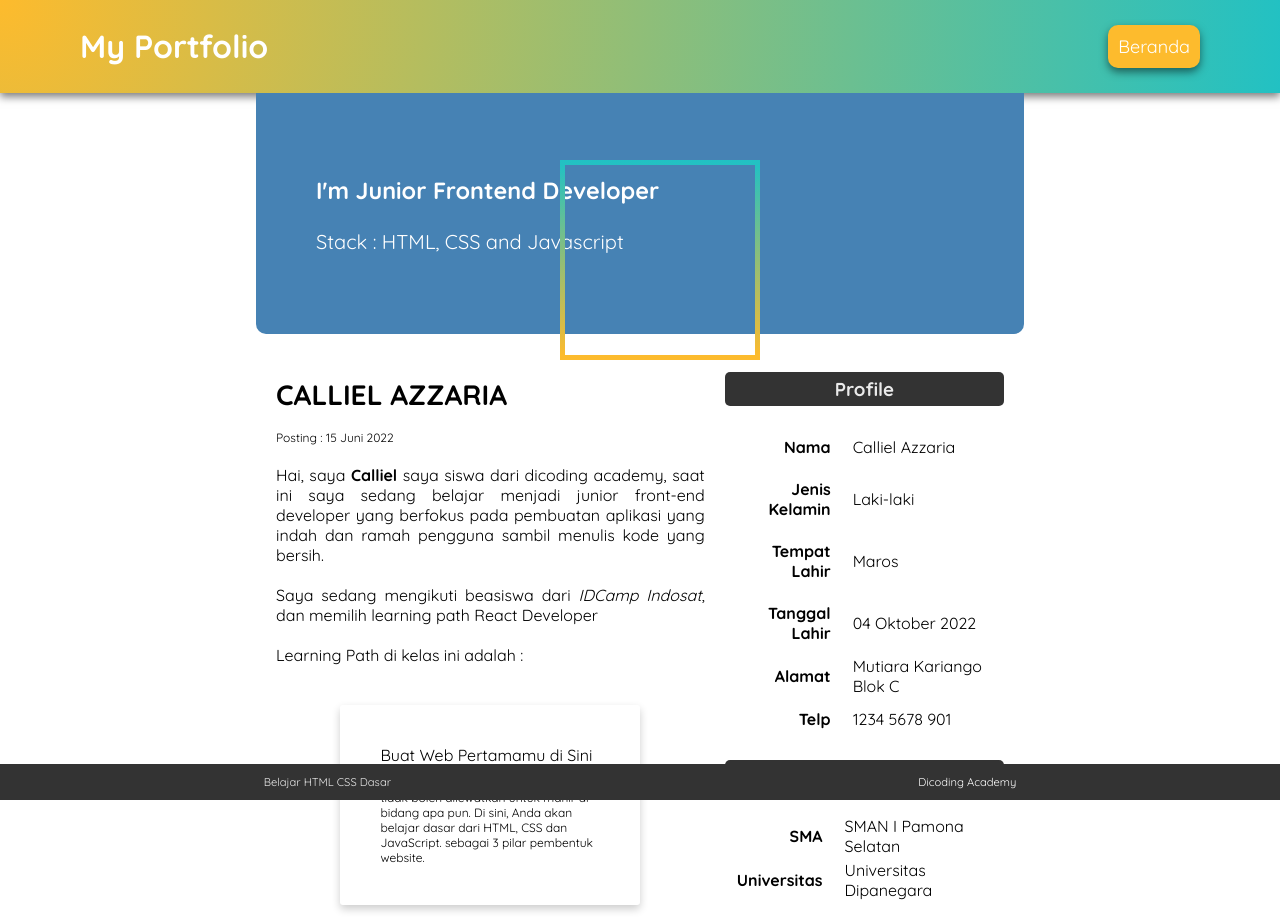
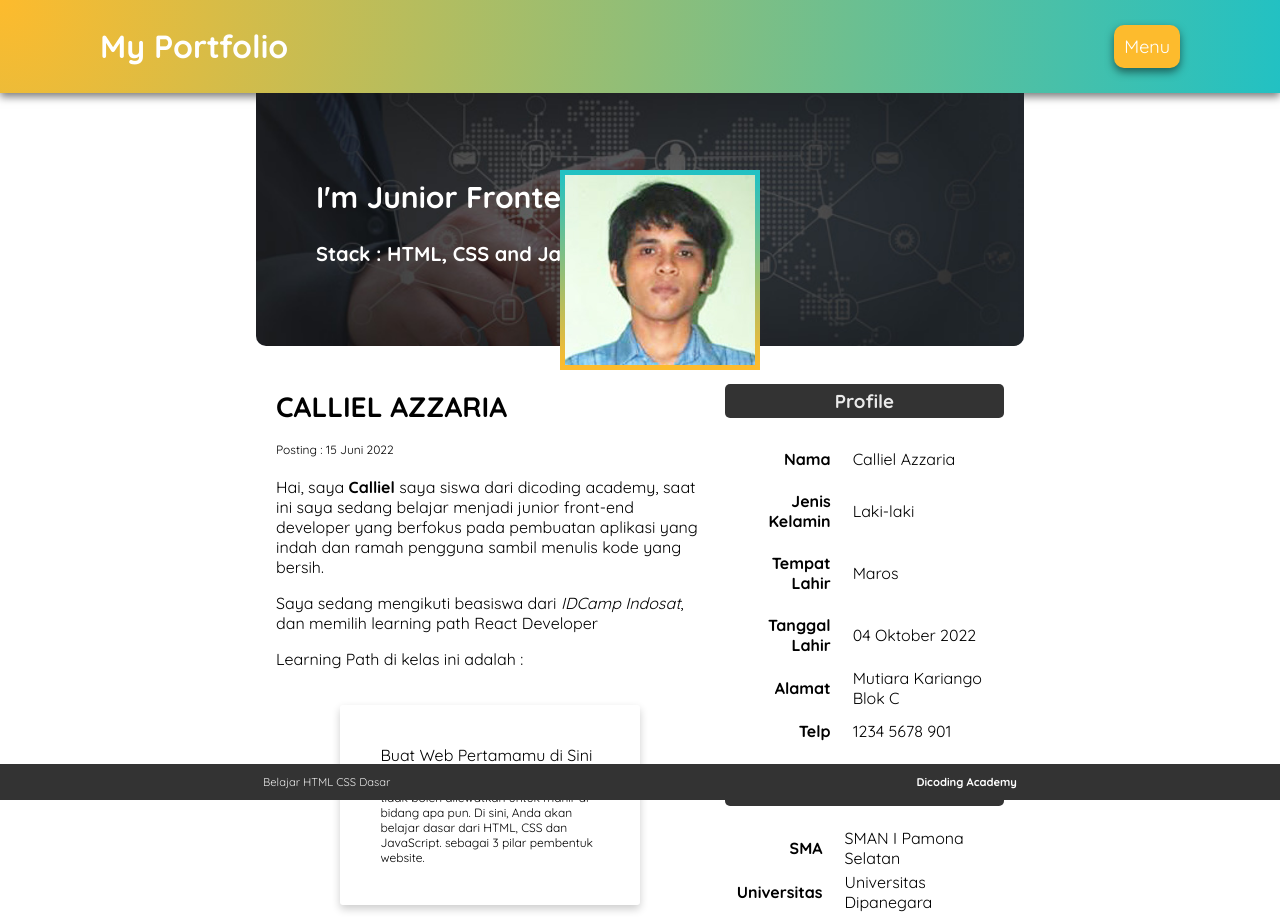
Before and after one commit to cacingtana/html-css-js-withlocalstorage, a plain HTML site: page submission_html_dasar/index.html in a window 1280 px wide. Shown: the top 918 px of the page. Drawn offline with Linux system fonts and the light colour scheme.

Commit message:
update css

```diff
--- a/submission_html_dasar/assets/script.js
+++ b/submission_html_dasar/assets/script.js
@@ -1,5 +1,5 @@
 
-function myFunction() {
+function showMenu() {
   document.getElementById("dropdown").classList.toggle("show");
 }
 
--- a/submission_html_dasar/assets/style.css
+++ b/submission_html_dasar/assets/style.css
@@ -26,7 +26,7 @@ header {
     align-items: center;
 
     /* style */
-    padding: 5px 80px 5px 80px;
+    padding: 5px 100px 5px 100px;
     background: radial-gradient(circle at top left, #fdbb2d, #22c1c3);
     box-shadow: 0 4px 8px 0 rgba(0, 0, 0, 0.5);
     z-index: 999;
@@ -87,7 +87,7 @@ header {
 }
 
 .dropdown a:hover {
-    background-color: #ddd;
+    background-color: #22c1c3;
 }
 .show {
     display: block;
@@ -133,13 +133,13 @@ table tr td{
 
 /* Main */
 main {
-padding: 10px;
-margin-bottom: 40px;
+    padding: 10px;
+    margin-bottom: 80px;
 
 }
 
 .jumbotron {
-    background-image: url(assets/back.jpg);
+    background-image: url(back.jpg);
     background-position: center;
     background-repeat: no-repeat;
     background-size: cover;
@@ -150,10 +150,20 @@ margin-bottom: 40px;
     color: white;
     border-radius: 0px 0px 10px 10px;
 }
+
+.jumbotron h3 {
+    font-weight: 600;
+}
+
+.jumbotron p {
+    font-weight: 800;
+}
+
 .content {
     width: 60%;
     padding: 10px;
     float: left;
+    margin-bottom: 80px;
 }
 .content h2 {
     font-size: 28px;
@@ -167,7 +177,7 @@ margin-bottom: 40px;
     font-size: 1rem;
     text-align: justify;
 }
-.content p {
+.content > p {
     margin-bottom: 20px;
     font-size: 14px;
 }
@@ -239,11 +249,11 @@ footer a {
     position: absolute;
     width: 200px;
     height: 200px;
-    top: 160px;
+    top: 170px;
     right: 520px;
 
     /* style */
-    background-image: url(assets/caliel.jpg);
+    background-image: url(caliel.jpg);
     object-fit: cover;
     object-position: center;
     display: inline-block;
@@ -275,7 +285,7 @@ footer a {
     .jumbotron {
         font-size: 10px;
         padding: 30px;
-        background-image: url(assets/back.jpg);
+        background-image: url(back.jpg);
         background-position: center;
         background-repeat: no-repeat;
         text-align: center;
--- a/submission_html_dasar/index.html
+++ b/submission_html_dasar/index.html
@@ -4,7 +4,7 @@
     <meta charset="UTF-8" />
     <meta http-equiv="X-UA-Compatible" content="IE=edge" />
     <meta name="viewport" content="width=device-width, initial-scale=1.0" />
-    <title>Document</title>
+    <title>My Portfolio</title>
     <link rel="stylesheet" href="assets/style.css" />
   </head>
   <body>
@@ -22,7 +22,7 @@
           </ul> -->
 
           <div class="dropdown">
-            <button onclick="myFunction()" class="btn">Beranda</button>
+            <button onclick="showMenu()" class="btn">Menu</button>
             <div id="dropdown" class="dropdown-content">
               <a href="#tentang">Tentang</a>
               <a href="#kontak">Kontak</a>
@@ -36,7 +36,7 @@
     <div class="container">
       <a href="#" class="profil"></a>
       <div class="jumbotron">
-        <h3>I'm Junior Frontend Developer</h3>
+        <h2>I'm Junior Frontend Developer</h2>
         <p>Stack : HTML, CSS and Javascript</p>
       </div>
 
@@ -46,20 +46,20 @@
           <p class="posting">Posting : <a>15 Juni 2022</a></p>
 
           <article id="tentang">
-            <p class="desc">
+            <p>
               Hai, saya <strong>Calliel</strong> saya siswa dari dicoding
               academy, saat ini saya sedang belajar menjadi junior front-end
               developer yang berfokus pada pembuatan aplikasi yang indah dan
               ramah pengguna sambil menulis kode yang bersih.
             </p>
-            <p class="desc">
+            <p>
               Saya sedang mengikuti beasiswa dari <em>IDCamp Indosat</em>, dan
               memilih learning path React Developer
             </p>
           </article>
 
           <article>
-            <p class="desc">Learning Path di kelas ini adalah :</p>
+            <p>Learning Path di kelas ini adalah :</p>
           </article>
 
           <article>
@@ -168,7 +168,9 @@
       <footer>
         <p class="copy">Belajar HTML CSS Dasar</p>
         <p class="copy">
-          <a href="https://www.dicoding.com">Dicoding Academy</a>
+          <a href="https://www.dicoding.com"
+            ><strong>Dicoding Academy</strong></a
+          >
         </p>
       </footer>
     </div>
```
